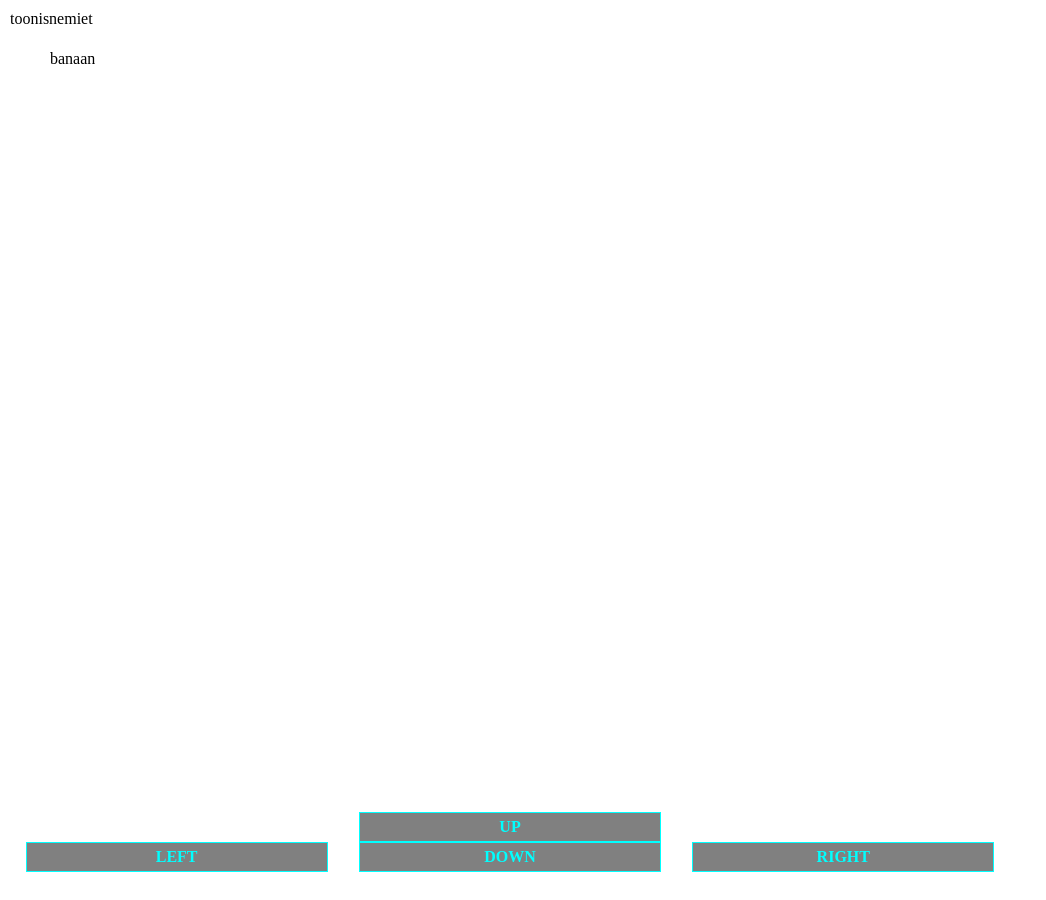
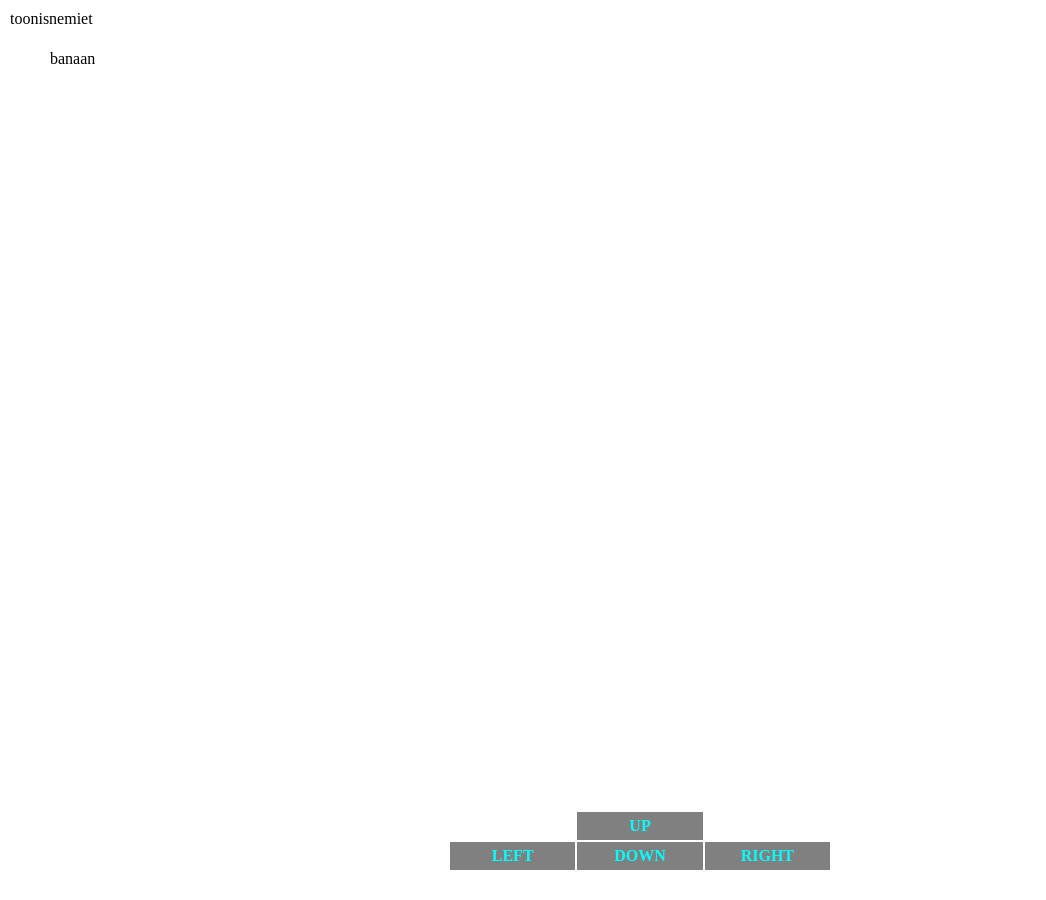
Before and after one commit to RobbertH/robberth.github.io, a Jekyll site: the page public/tn/index.html, which Jekyll copies as it is, in a window 1280 px wide. Shown: the whole page, without its empty margins (0-1046 px from the left). Built offline with Jekyll 4.4.1, drawn with Linux system fonts in a browser that asks for light colours; nearby versions of some CDN libraries.

Commit message:
fixed width issues and collision detection on mobile; moved from flexboxes to tables

```diff
--- a/public/tn/game.js
+++ b/public/tn/game.js
@@ -37,10 +37,10 @@
 	arrowRight.style.cursor = "pointer";
 	arrowUp.style.cursor = "pointer";
 	arrowDown.style.cursor = "pointer";
-	arrowLeft.onclick = function(){player.x -= stepSize; writePositions();};
-	arrowRight.onclick = function(){player.x += stepSize; writePositions();};
-	arrowUp.onclick = function(){player.y -= stepSize; writePositions();};
-	arrowDown.onclick = function(){player.y += stepSize; writePositions();};
+	arrowLeft.onclick = function(){player.x -= stepSize; writePositions(); collisionDetection();};
+	arrowRight.onclick = function(){player.x += stepSize; writePositions(); collisionDetection();};
+	arrowUp.onclick = function(){player.y -= stepSize; writePositions(); collisionDetection();};
+	arrowDown.onclick = function(){player.y += stepSize; writePositions(); collisionDetection();};
 }
 
 function writePositions(){
--- a/public/tn/index.html
+++ b/public/tn/index.html
@@ -26,27 +26,28 @@
 				top: 100px;
 			}
 			.arrowbox {
-				display: flex;
 				text-align: center;
 				font-weight: bold;
 				text-transform: uppercase;
 				position: absolute;
 				top: 90%;
+				left: 35%;
+				width: 30%;
+				empty-cells: hide;
 			}
-			.arrowbox table tr {
-				display: flex;
-				justify-content: center;
-				width: 1000px;
-			}
-			.arrowbox table tr td {
-				flex-basis: 30%;
+			.arrowbox tr td {
+				width: 30%;
 				background: gray;
 				color: cyan;
-				border: solid cyan 1px;
-				margin: auto;
 				padding: 5px 0px;
 			}
 
+			@media (max-width:800px){
+				.arrowbox {
+					left: 5%;
+					width: 90%;
+				}
+			}
 		</style>
 	</head>
 
@@ -63,10 +64,11 @@
 			monster
 		</div>
 
-		<div class="arrowbox">
-			<table>
+		<table class="arrowbox">
 			<tr>
+				<td></td>
 				<td id="arrowUp">up</td>
+				<td></td>
 			</tr>
 			<tr>
 				<td id="arrowLeft">left</td>
@@ -74,7 +76,6 @@
 				<td id="arrowRight">right</td>
 			</tr>
 		</table>
-		</div>
 
 	</body>
 </html>
```
Also changed, not shown: other parts of public/tn/index.html (+1 -1 lines). Lines whose indentation alone changed are shown as unchanged.
